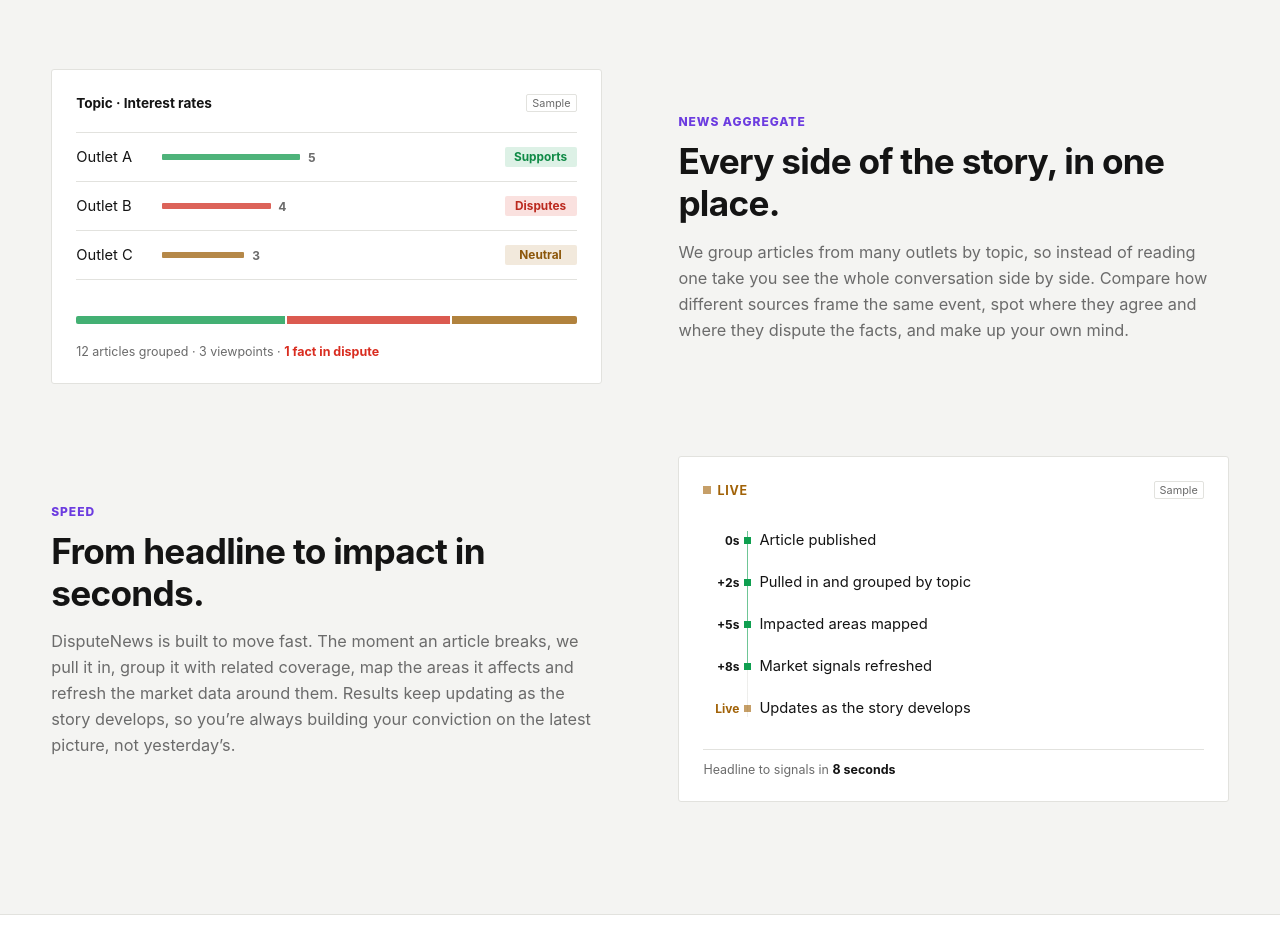
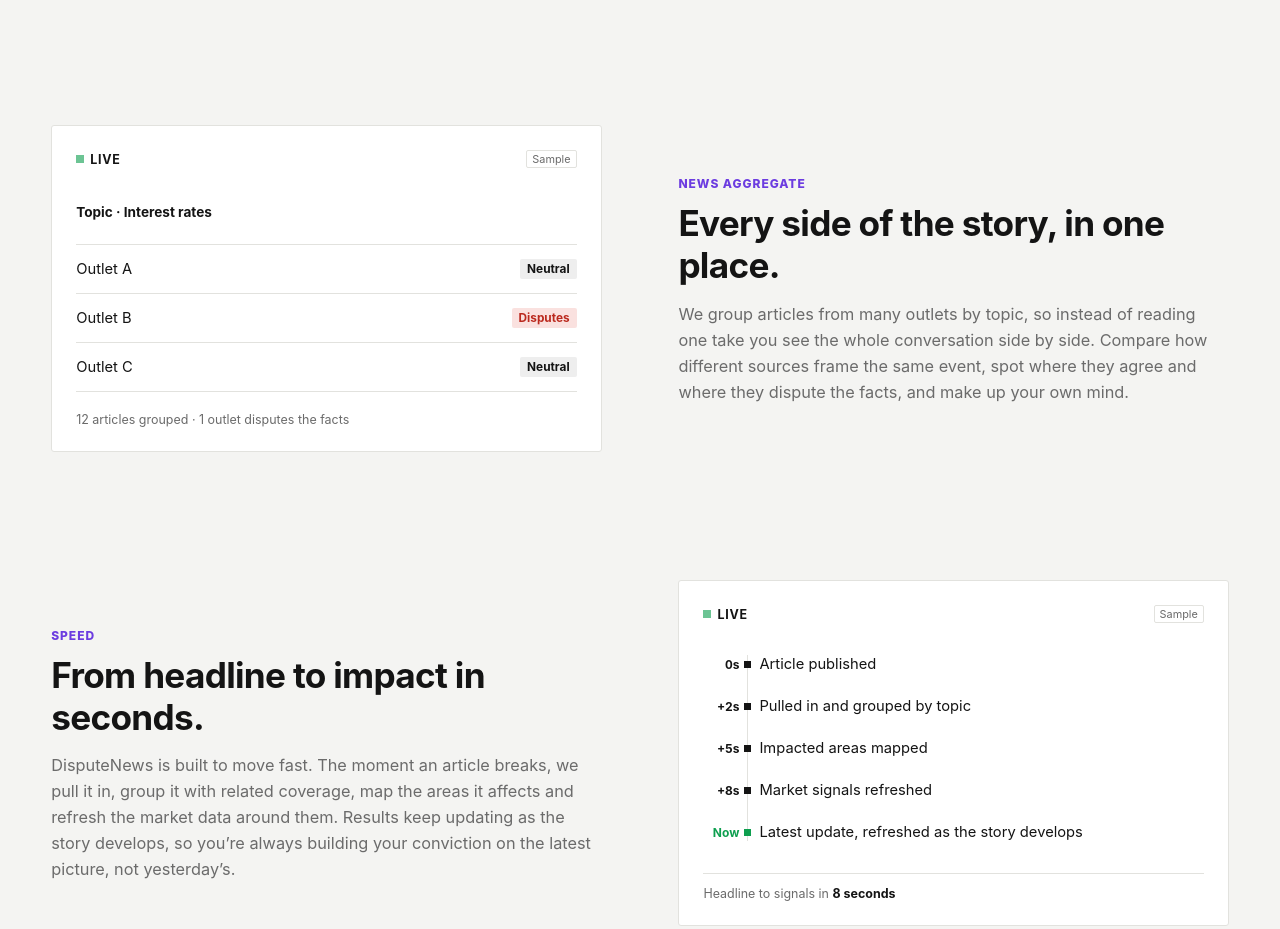
Before and after one commit to Click-2008/public_site, a plain HTML site: page index.html in a window 1280 px wide. Shown: the part 1244-2173 px from the top of the page. Drawn offline with Linux system fonts and the light colour scheme.

Commit message:
Support email, drop yellow, refine home example colors and spacing
Co-Authored-By: Claude Opus 5.5 <noreply@anthropic.com>

```diff
--- a/css/style.css
+++ b/css/style.css
@@ -8,7 +8,7 @@
   /* Theme tokens shared with the disputeNews app */
   --bg: #f4f4f2; --surface: #ffffff; --text: #141414; --muted: #6b6b6b;
   --line: #e2e2de;
-  --bull: #0e9f4f; --bear: #d92d20; --amber: #a16207; --accent: var(--amber); --brand: #6c3ce0; --on-brand: #ffffff;
+  --bull: #0e9f4f; --bear: #d92d20; --brand: #6c3ce0; --on-brand: #ffffff;
   --bar: #0a0a0a; --bar-fg: #ffffff; --bar-line: #222;
   --r: 3px;
   --header-h: 64px;
@@ -22,7 +22,7 @@
   :root:not([data-theme="light"]) {
     --bg: #0e0e0f; --surface: #18181a; --text: #f1f1f1; --muted: #9a9a9a;
     --line: #2a2a2d;
-    --bull: #2ed47a; --bear: #ff4d4d; --amber: #e6b422; --accent: var(--amber); --brand: #a48bff; --on-brand: #0e0e0f;
+    --bull: #2ed47a; --bear: #ff4d4d; --brand: #a48bff; --on-brand: #0e0e0f;
     --bar: #000000; --bar-line: #1f1f22;
   }
 }
@@ -30,7 +30,7 @@
 :root[data-theme="dark"] {
   --bg: #0e0e0f; --surface: #18181a; --text: #f1f1f1; --muted: #9a9a9a;
   --line: #2a2a2d;
-  --bull: #2ed47a; --bear: #ff4d4d; --amber: #e6b422; --accent: var(--amber); --brand: #a48bff; --on-brand: #0e0e0f;
+  --bull: #2ed47a; --bear: #ff4d4d; --brand: #a48bff; --on-brand: #0e0e0f;
   --bar: #000000; --bar-line: #1f1f22;
 }
 
@@ -121,7 +121,7 @@ body.home .site-header:not(.scrolled) {
 .hero {
   /* The hero is always dark so it matches the dark background video */
   --bg: #0e0e0f; --surface: #18181a; --text: #f1f1f1; --muted: #9a9a9a;
-  --line: #2a2a2d; --amber: #e6b422; --accent: var(--amber); --brand: #a48bff; --on-brand: #0e0e0f;
+  --line: #2a2a2d; --brand: #a48bff; --on-brand: #0e0e0f;
   background: var(--bg);
   color: var(--text);
   position: relative;
@@ -236,7 +236,7 @@ body.home .site-header:not(.scrolled) {
   margin: 0 auto;
   padding: 24px var(--gutter) 112px;
   display: grid;
-  gap: 72px;
+  gap: clamp(88px, 10vw, 136px);
 }
 
 .feature {
@@ -304,14 +304,14 @@ body.home .site-header:not(.scrolled) {
   font-size: 0.78rem;
   font-weight: 700;
   letter-spacing: 0.06em;
-  color: var(--accent);
+  color: var(--text);
 }
 
 .live-badge::before {
   content: "";
   width: 8px;
   height: 8px;
-  background: var(--accent);
+  background: var(--bull);
   animation: pulse 1.4s ease-in-out infinite;
 }
 
@@ -332,9 +332,11 @@ body.home .site-header:not(.scrolled) {
   font-weight: 700;
 }
 
+.topic-line { margin: 16px 0 4px; }
+
 .up { color: var(--bull); }
 .down { color: var(--bear); }
-.hl { color: var(--amber); }
+.hl { color: var(--brand); }
 
 .chips {
   display: flex;
@@ -356,7 +358,7 @@ body.home .site-header:not(.scrolled) {
 
 .chip-s.up, .stance.up { background: color-mix(in srgb, var(--bull) 14%, transparent); }
 .chip-s.down, .stance.down { background: color-mix(in srgb, var(--bear) 14%, transparent); }
-.chip-s.hl, .stance.hl { background: color-mix(in srgb, var(--amber) 16%, transparent); }
+.chip-s.hl, .stance.hl { background: color-mix(in srgb, var(--brand) 14%, transparent); }
 
 .signal {
   padding-top: 18px;
@@ -410,7 +412,7 @@ body.home .site-header:not(.scrolled) {
   bottom: -3px;
   left: var(--from);
   width: 2px;
-  background: var(--amber);
+  background: var(--muted);
 }
 
 .dist-legend {
@@ -430,7 +432,7 @@ body.home .site-header:not(.scrolled) {
 .key-prev {
   width: 2px;
   height: 10px;
-  background: var(--amber);
+  background: var(--muted);
 }
 
 .key-now {
@@ -457,7 +459,7 @@ body.home .site-header:not(.scrolled) {
 }
 
 .vol .vol-jump {
-  background: var(--amber);
+  background: var(--bull);
 }
 
 .impacted {
@@ -482,49 +484,6 @@ body.home .site-header:not(.scrolled) {
 }
 .bar-fill.pos, .bar-fill.neg { background: color-mix(in srgb, var(--dir) calc(35% + var(--s, .5) * 65%), var(--line)); }
 
-/* News Aggregate sample: viewpoint colors.
-   green = supports, red = disputes, gold = neutral/mixed. Shares are article counts. */
-.agree { --vc: var(--bull); }
-.dispute { --vc: var(--bear); }
-.mixed { --vc: var(--amber); }
-.stance.agree, .stance.dispute, .stance.mixed {
-  color: color-mix(in srgb, var(--vc) 85%, var(--text));
-  background: color-mix(in srgb, var(--vc) 14%, transparent);
-}
-.src-share {
-  flex: 1;
-  display: flex;
-  align-items: center;
-  gap: 8px;
-  margin: 0 14px;
-  min-width: 0;
-}
-.src-share i {
-  display: block;
-  height: 6px;
-  width: var(--w);
-  background: color-mix(in srgb, var(--vc) 70%, var(--line));
-  border-radius: 1px;
-}
-.src-share b {
-  font-size: 0.75rem;
-  font-weight: 700;
-  color: var(--muted);
-  font-variant-numeric: tabular-nums;
-}
-.agree-split {
-  display: flex;
-  gap: 2px;
-  height: 8px;
-  margin-top: 16px;
-}
-.agree-split span {
-  width: var(--w);
-  background: color-mix(in srgb, var(--vc) 75%, var(--line));
-}
-.agree-split span:first-child { border-radius: 2px 0 0 2px; }
-.agree-split span:last-child { border-radius: 0 2px 2px 0; }
-.foot-hl { color: var(--bear); font-weight: 700; white-space: nowrap; }
 .foot-sig { color: var(--text); font-weight: 700; }
 
 /* Speed: article-to-user pipeline */
@@ -575,34 +534,25 @@ body.home .site-header:not(.scrolled) {
   text-align: right;
 }
 
-.step-live .step-time {
-  color: var(--accent);
+/* Finished steps: green dot, green line up to the live step */
+.step-done::after {
+  background: var(--text) !important;
+  border-color: var(--text) !important;
 }
-
-.step-live::after {
-  background: var(--accent) !important;
-  border-color: var(--accent) !important;
-  animation: pulse 1.4s ease-in-out infinite;
-}
-
-/* Finished steps: green dot, green line up to the live step */
-.pipeline::before {
-  background: linear-gradient(var(--bull) 0 75%, var(--line) 75%);
-  opacity: 0.6;
-}
-.step-done::after {
+.step-done .step-time { color: var(--text); }
+.step-now::after {
   background: var(--bull) !important;
   border-color: var(--bull) !important;
 }
-.step-done .step-time { color: var(--text); }
+.step-now .step-time { color: var(--bull); }
+.stance.stance-dispute {
+  color: color-mix(in srgb, var(--bear) 85%, var(--text));
+  background: color-mix(in srgb, var(--bear) 14%, transparent);
+}
 .pipeline-foot {
   margin-top: 6px;
   padding-top: 12px;
   border-top: 1px solid var(--line);
-}
-
-@media (prefers-reduced-motion: reduce) {
-  .step-live::after { animation: none; }
 }
 
 .source-rows {
@@ -729,9 +679,9 @@ body.home .site-header:not(.scrolled) {
 .draft-note {
   margin-bottom: 24px !important;
   padding: 10px 14px;
-  border-left: 3px solid var(--amber);
+  border-left: 3px solid var(--brand);
   border-radius: 0 var(--r) var(--r) 0;
-  background: color-mix(in srgb, var(--amber) 8%, var(--surface));
+  background: color-mix(in srgb, var(--brand) 8%, var(--surface));
   font-size: 0.88rem;
 }
 
@@ -964,9 +914,9 @@ body.home .site-header:not(.scrolled) {
 .auth-msg {
   margin: 0;
   padding: 10px 12px;
-  border-left: 3px solid var(--amber);
+  border-left: 3px solid var(--brand);
   border-radius: 0 var(--r) var(--r) 0;
-  background: color-mix(in srgb, var(--amber) 8%, var(--surface));
+  background: color-mix(in srgb, var(--brand) 8%, var(--surface));
   font-size: 0.85rem;
 }
 
@@ -1450,7 +1400,7 @@ body.no-scroll {
     grid-template-columns: 1fr 1fr;
   }
   .features {
-    gap: 56px;
+    gap: 72px;
   }
   .feature {
     grid-template-columns: 1fr;
@@ -1477,7 +1427,3 @@ body.no-scroll {
     font-size: 0.65rem;
   }
 }
-
-/* Keep the aggregate sample's columns aligned */
-.source-rows .src { width: 72px; flex: none; }
-.source-rows .stance { min-width: 72px; justify-content: center; }
--- a/index.html
+++ b/index.html
@@ -97,18 +97,16 @@
         </div>
         <div class="feature-visual card" aria-hidden="true">
           <div class="visual-head">
-            <span class="topic">Topic &middot; Interest rates</span>
+            <span class="live-badge">LIVE</span>
             <span class="sample">Sample</span>
           </div>
+          <p class="topic topic-line">Topic &middot; Interest rates</p>
           <ul class="source-rows">
-            <li><span class="src">Outlet A</span><span class="src-share agree" style="--w:42%"><i></i><b>5</b></span><span class="stance agree">Supports</span></li>
-            <li><span class="src">Outlet B</span><span class="src-share dispute" style="--w:33%"><i></i><b>4</b></span><span class="stance dispute">Disputes</span></li>
-            <li><span class="src">Outlet C</span><span class="src-share mixed" style="--w:25%"><i></i><b>3</b></span><span class="stance mixed">Neutral</span></li>
+            <li><span class="src">Outlet A</span><span class="stance">Neutral</span></li>
+            <li><span class="src">Outlet B</span><span class="stance stance-dispute">Disputes</span></li>
+            <li><span class="src">Outlet C</span><span class="stance">Neutral</span></li>
           </ul>
-          <div class="agree-split" title="Share of articles by viewpoint">
-            <span class="agree" style="--w:42%"></span><span class="dispute" style="--w:33%"></span><span class="mixed" style="--w:25%"></span>
-          </div>
-          <p class="visual-foot">12 articles grouped &middot; 3 viewpoints &middot; <span class="foot-hl">1 fact in dispute</span></p>
+          <p class="visual-foot">12 articles grouped &middot; 1 outlet disputes the facts</p>
         </div>
       </article>
 
@@ -128,7 +126,7 @@
             <li class="step-done"><span class="step-time">+2s</span><span class="step-name">Pulled in and grouped by topic</span></li>
             <li class="step-done"><span class="step-time">+5s</span><span class="step-name">Impacted areas mapped</span></li>
             <li class="step-done"><span class="step-time">+8s</span><span class="step-name">Market signals refreshed</span></li>
-            <li class="step-live"><span class="step-time">Live</span><span class="step-name">Updates as the story develops</span></li>
+            <li class="step-done step-now"><span class="step-time">Now</span><span class="step-name">Latest update, refreshed as the story develops</span></li>
           </ol>
           <p class="visual-foot pipeline-foot">Headline to signals in <span class="foot-sig">8 seconds</span></p>
         </div>
@@ -147,6 +145,7 @@
         <h2 class="footer-heading">Contact</h2>
         <ul class="footer-list">
           <li><a href="mailto:hello@disputenews.com">hello@disputenews.com</a></li>
+          <li><a href="mailto:support@disputenews.com">support@disputenews.com</a></li>
           <li><a href="mailto:press@disputenews.com">press@disputenews.com</a></li>
           <li><a href="tel:+10000000000">+1 (000) 000-0000</a></li>
         </ul>
```
Also changed, not shown: cookies.html (+2 -1 lines), press-launch-preview.html (+1 -0 lines), press-website-launch.html (+1 -0 lines), press.html (+1 -0 lines), solutions.html (+1 -0 lines), team.html (+1 -0 lines), terminal.html (+2 -1 lines), terms.html (+2 -1 lines).
